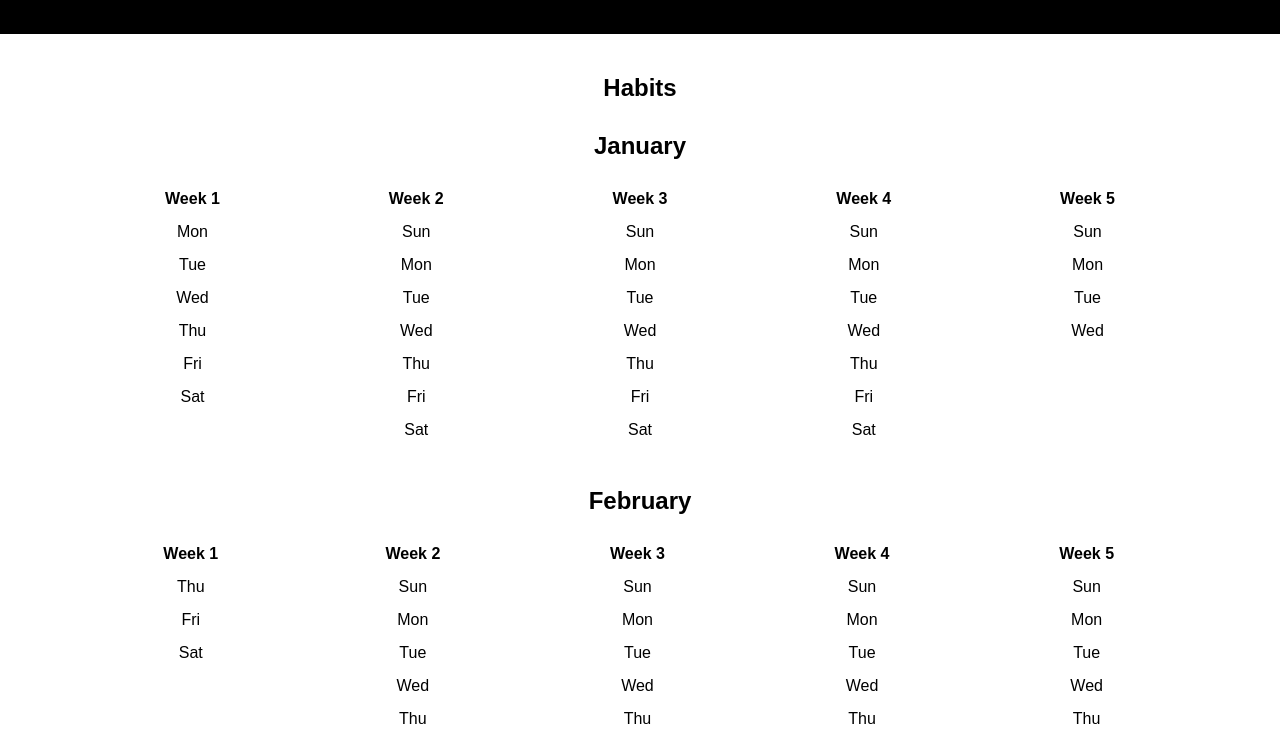
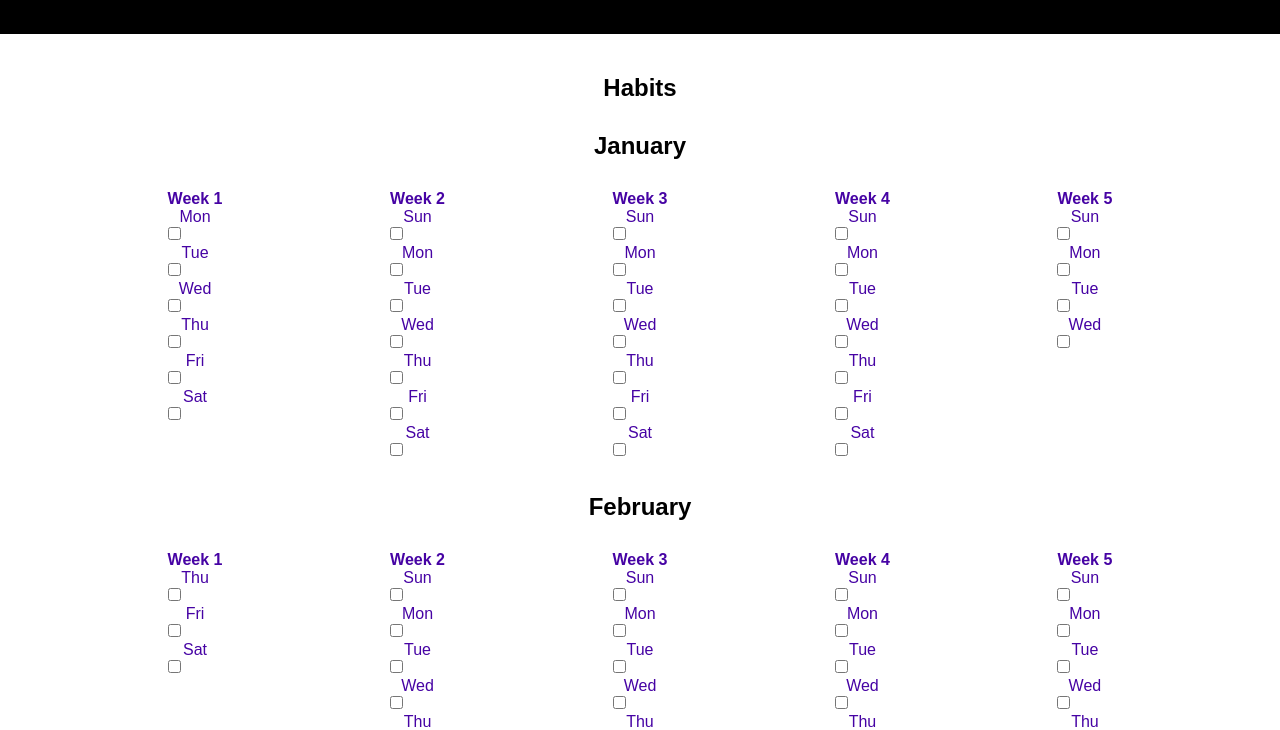
Before and after one commit to JosueSalazaku/habit-tracker, a website: page index.html in a window 1280 px wide. Shown: the part 66-796 px from the top of the page. Drawn offline with Linux system fonts and the light colour scheme.

Commit message:
Add checkboxes to alle the days

```diff
--- a/main.js
+++ b/main.js
@@ -72,6 +72,10 @@ monthsOfYear.forEach((month) => {
     displayDay.classList.add("days");
     displayDay.innerHTML = `${dayOfWeek}`;
     weekContainer.appendChild(displayDay);
+
+    const dayInput = document.createElement("input");
+    dayInput.type = "checkbox";
+    weekContainer.appendChild(dayInput);
   }
   // Add a newline for better readability
   const newline = document.createElement("br");
--- a/style.css
+++ b/style.css
@@ -5,6 +5,7 @@
 
 body {
   font-family: "Poppins", sans-serif;
+  color: black;
 }
 
 body.dark {
@@ -107,6 +108,7 @@ input:checked + .slider:before {
   justify-content: space-evenly;
   align-content: center;
   /* align-items: center; */
+  color: #4603a4;
 }
 
 h2 {
@@ -126,10 +128,9 @@ h4 {
   margin-top: 15px;
 }
 
-p {
+p.days {
   display: flex;
   flex-direction: row;
   justify-content: space-around;
   align-items: center;
-  margin: 15px;
 }
```
Also changed, not shown: index.html (renamed from calender.html).
